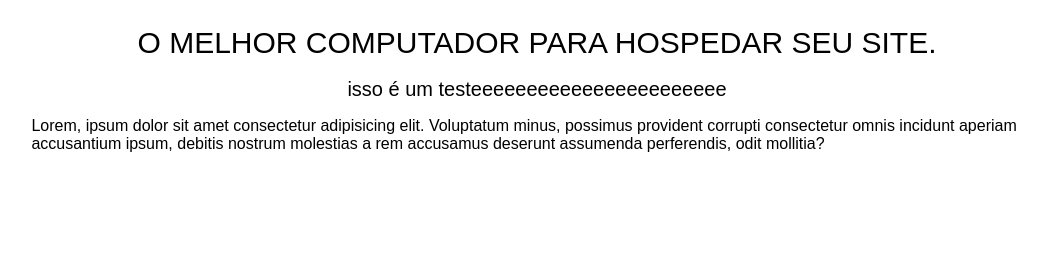
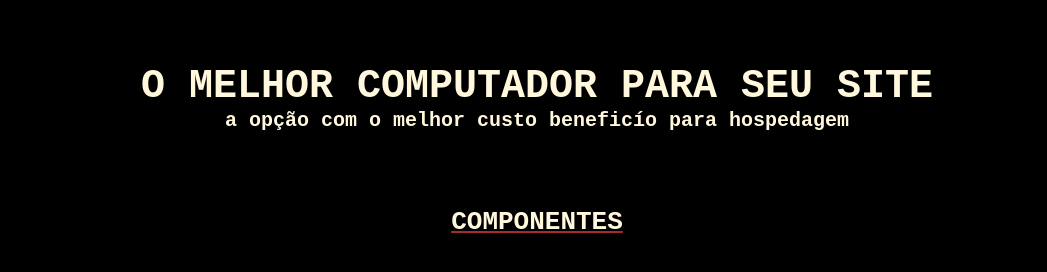
Before and after one commit to Mosiahxyz/pcserver, a plain HTML site: page pcserver/paginas/index.html in a window 1280 px wide. Shown: the whole page, without its empty margins (103-1150 px from the left). Drawn offline with Linux system fonts and the light colour scheme.

Commit message:
Add files via upload

```diff
--- a/pcserver/css/style.css
+++ b/pcserver/css/style.css
@@ -1,19 +1,23 @@
 body{
 
-    font-family: Arial, Helvetica, sans-serif;
-    margin-top: 2%;
+    font-family: monospace;
+    margin-top: 5%;
+    background-color: black;
+    color: cornsilk;
+
 
 }
 
-.titulo{
+#titulo{
 
-    font-size: 30px;
+    font-size: 40px;
 
 }
 
-.subtitulo{
+#sub{
 
-    font-size: 20;
+    font-size: 20px;
+
 
 }
 
@@ -21,5 +25,13 @@ body{
 
     margin-left: 10%;
     margin-right: 10%;
+    text-align: justify;
 
 }
+
+
+u{
+
+    text-decoration-color: brown;
+
+}
--- a/pcserver/paginas/index.html
+++ b/pcserver/paginas/index.html
@@ -4,17 +4,47 @@
         <link rel="stylesheet" href="../css/style.css">
 
         <title>
+
             Server PC
+
         </title>
+
     </head>
+
     <body>
-        <center class="titulo">O MELHOR COMPUTADOR PARA HOSPEDAR SEU SITE.</center> <br>
 
-        <center class="subtitulo">isso é um testeeeeeeeeeeeeeeeeeeeeeee</center>
 
-        <p class="text">Lorem, ipsum dolor sit amet consectetur adipisicing elit. Voluptatum minus,
-            possimus provident corrupti consectetur omnis incidunt aperiam accusantium ipsum,
-             debitis nostrum molestias a rem accusamus deserunt assumenda perferendis, odit mollitia?</p>
+
+        <p>
+
+            <center>
+
+            <b  class="logo" id="titulo">
+
+                O MELHOR COMPUTADOR PARA SEU SITE
+
+            </b>
+
+            <br>
+
+            <b id="sub">
+
+                a opção com o melhor custo beneficío para hospedagem
+
+
+            </b>
+
+            </center>
+
+        </p>
+
+
+        <br><br><br>
+
+        <center><h1><u>COMPONENTES</u></h1> </center>
+
+
+
 
 
     </body>
```
